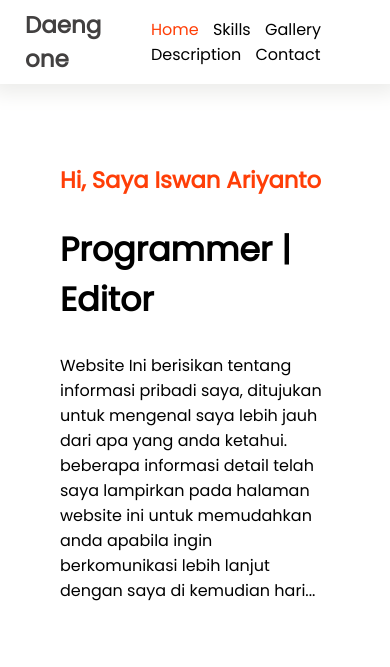
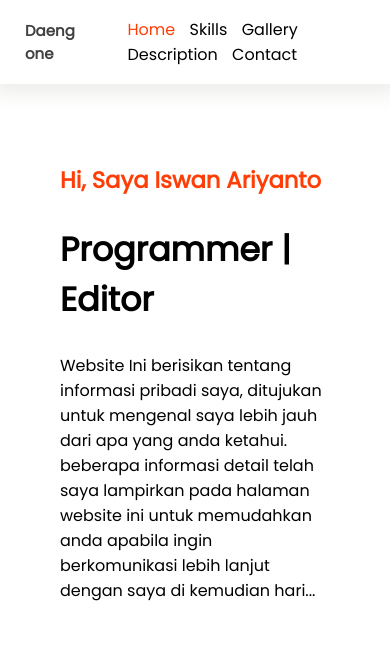
Before and after one commit to isoneariyanto/isoneariyanto.github.io, a plain HTML site: page index.html in a window 390 px wide. Shown: the top 667 px of the page. Drawn offline with Linux system fonts and the light colour scheme; a web font is replaced by a local one.

Commit message:
change brand

```diff
--- a/assets/css/style.css
+++ b/assets/css/style.css
@@ -436,6 +436,9 @@ main .content .content-skills {
   }
 }
 @media screen and (max-width: 765px) {
+  .navbar .navbar-brand > a{
+    font-size: 15px;
+  }
   header > nav.navbar {
     padding: 0px 25px;
   }
```
